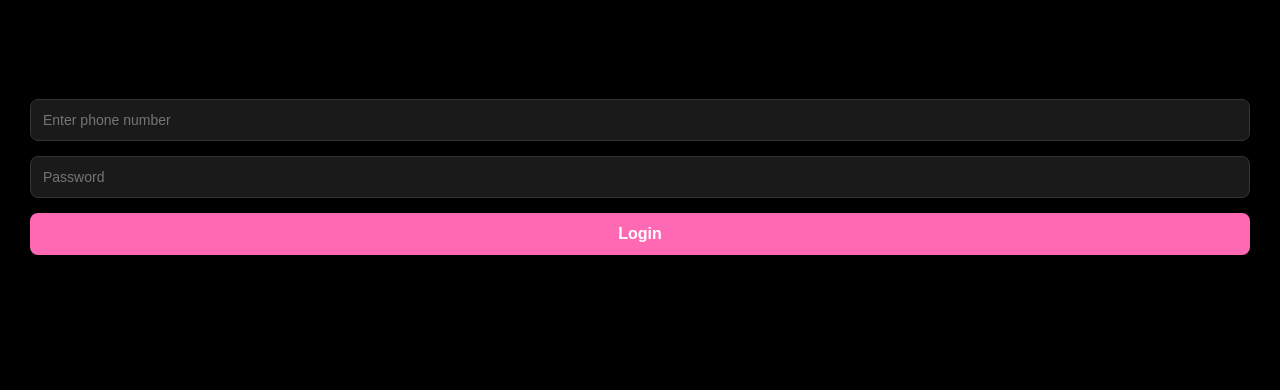
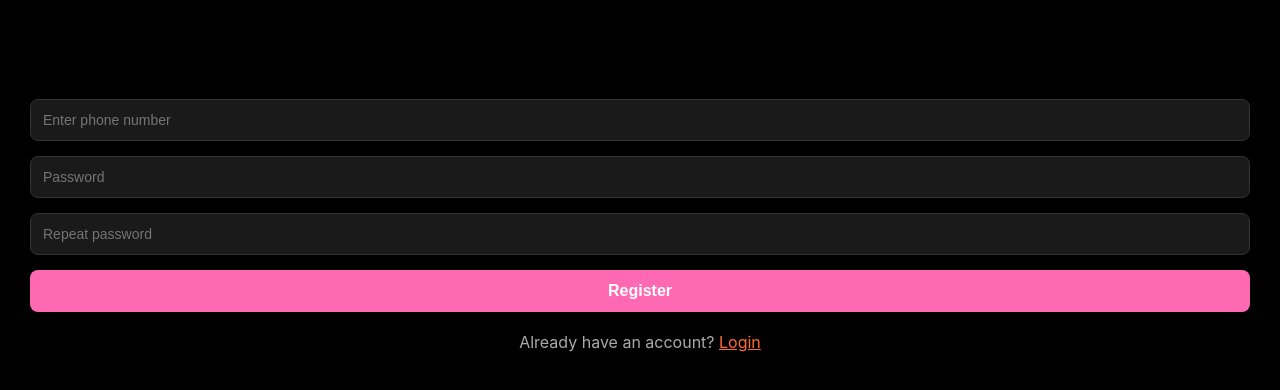
Before and after one commit to Molly256/hut-villa, a React (Create React App) app: page / in a window 1280 px wide. Shown: the top 390 px of the page. Built offline with nearby package versions, Linux system fonts and the light colour scheme.

Commit message:
Fix default route to register

```diff
--- a/src/App.js
+++ b/src/App.js
@@ -25,9 +25,10 @@ function DashboardWrapper(props) {
 function AppContent({ user, handleLogin, handleLogout, setUser, rentedHuts, setRentedHuts, avatar, setAvatar }) {
   const location = useLocation();
 
-  // Clear stale login when landing on register
+  // Clear stale login when landing on register or home
   useEffect(() => {
-    if (location.pathname === '/register') {
+    const path = location.pathname;
+    if (path === '/register' || path === '/') {
       localStorage.removeItem('hutvilla_user');
       localStorage.removeItem('isLoggedIn');
     }
@@ -38,9 +39,12 @@ function AppContent({ user, handleLogin, handleLogout, setUser, rentedHuts, setR
   return (
     <div style={{ paddingBottom: hideBottomBar ? 0 : '70px' }}>
       <Routes>
-        <Route path="/" element={!user ? <Login onLogin={handleLogin} /> : <Navigate to="/dashboard" />} />
-        <Route path="/login" element={!user ? <Login onLogin={handleLogin} /> : <Navigate to="/dashboard" />} />
+        {/* Default route is Register */}
+        <Route path="/" element={<Register onRegister={handleLogin} />} />
         <Route path="/register" element={<Register onRegister={handleLogin} />} />
+        <Route path="/login" element={<Login onLogin={handleLogin} />} />
+
+        {/* Protected routes */}
         <Route path="/dashboard" element={user ? <DashboardWrapper user={user} handleLogout={handleLogout} /> : <Navigate to="/login" />} />
         <Route path="/team" element={user ? <MyTeam user={user} /> : <Navigate to="/login" />} />
         <Route path="/contact" element={user ? <ManagerContact /> : <Navigate to="/login" />} />
@@ -52,6 +56,8 @@ function AppContent({ user, handleLogin, handleLogout, setUser, rentedHuts, setR
         <Route path="/bill" element={user ? <Bill /> : <Navigate to="/login" />} />
         <Route path="/settings" element={user ? <Settings user={user} setUser={setUser} rentedHuts={rentedHuts} setAvatar={setAvatar} avatar={avatar} /> : <Navigate to="/login" />} />
         <Route path="/modifypassword" element={user ? <ModifyPassword user={user} setUser={setUser} /> : <Navigate to="/login" />} />
+
+        {/* Fallback */}
         <Route path="*" element={<Navigate to="/" />} />
       </Routes>
       {!hideBottomBar && <BottomBar />}
```
